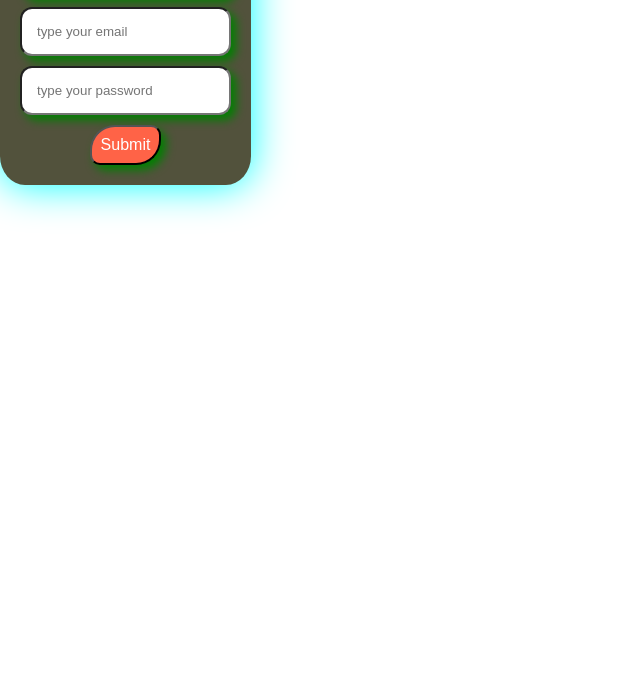
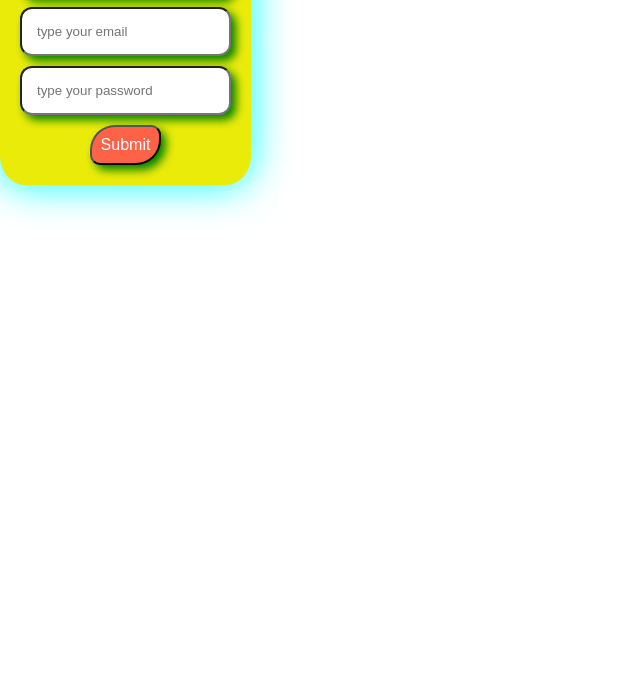
Before and after one commit to pran266/google, a plain HTML site: page index.html in a window 1280 px wide. Shown: the part 125-800 px from the top of the page, without its empty margins (0-640 px from the left). Drawn offline with Linux system fonts and the light colour scheme.

Commit message:
added my second commit

```diff
--- a/style.css
+++ b/style.css
@@ -4,7 +4,7 @@
 
 }
 .google{
-    background: rgb(82, 82, 60);
+    background: rgb(235, 235, 10);
     border-radius: 10%;
     box-shadow: 0px 0px 40px aqua;
     margin-top: 20px;
```
